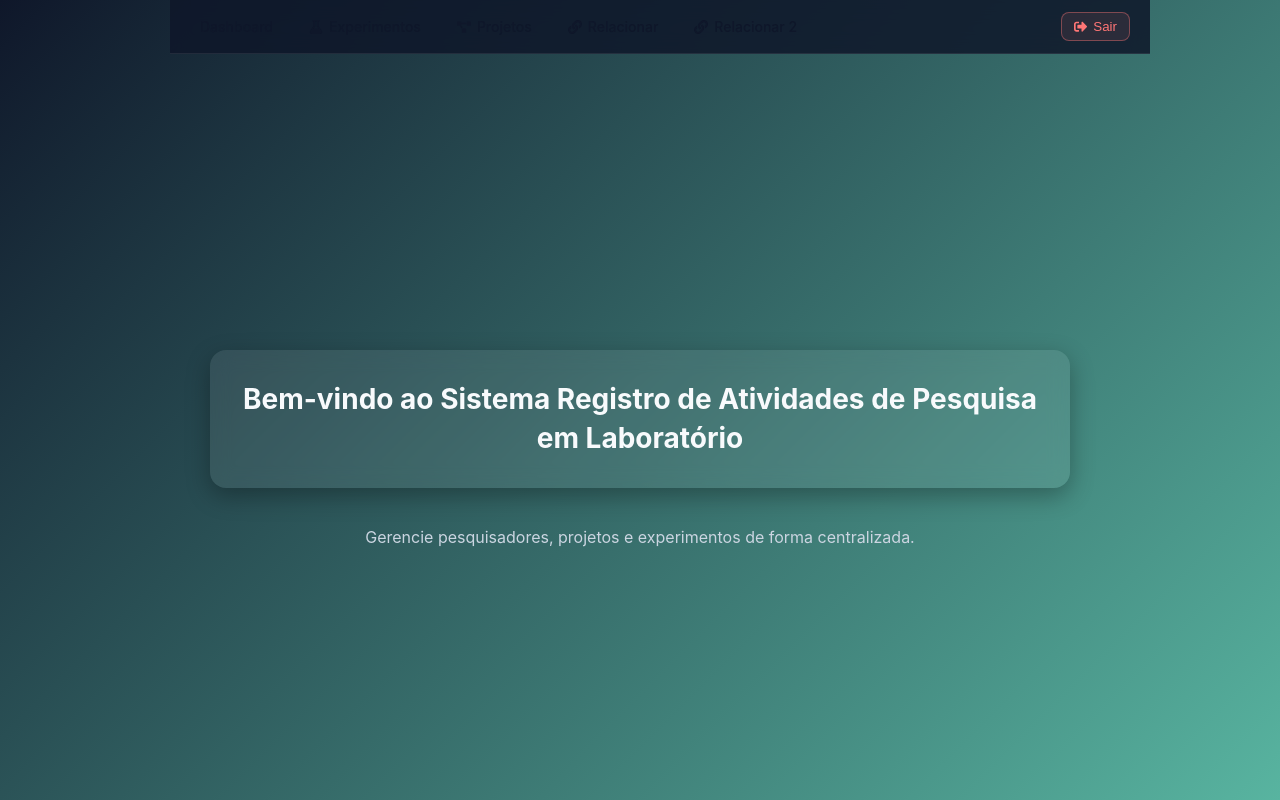
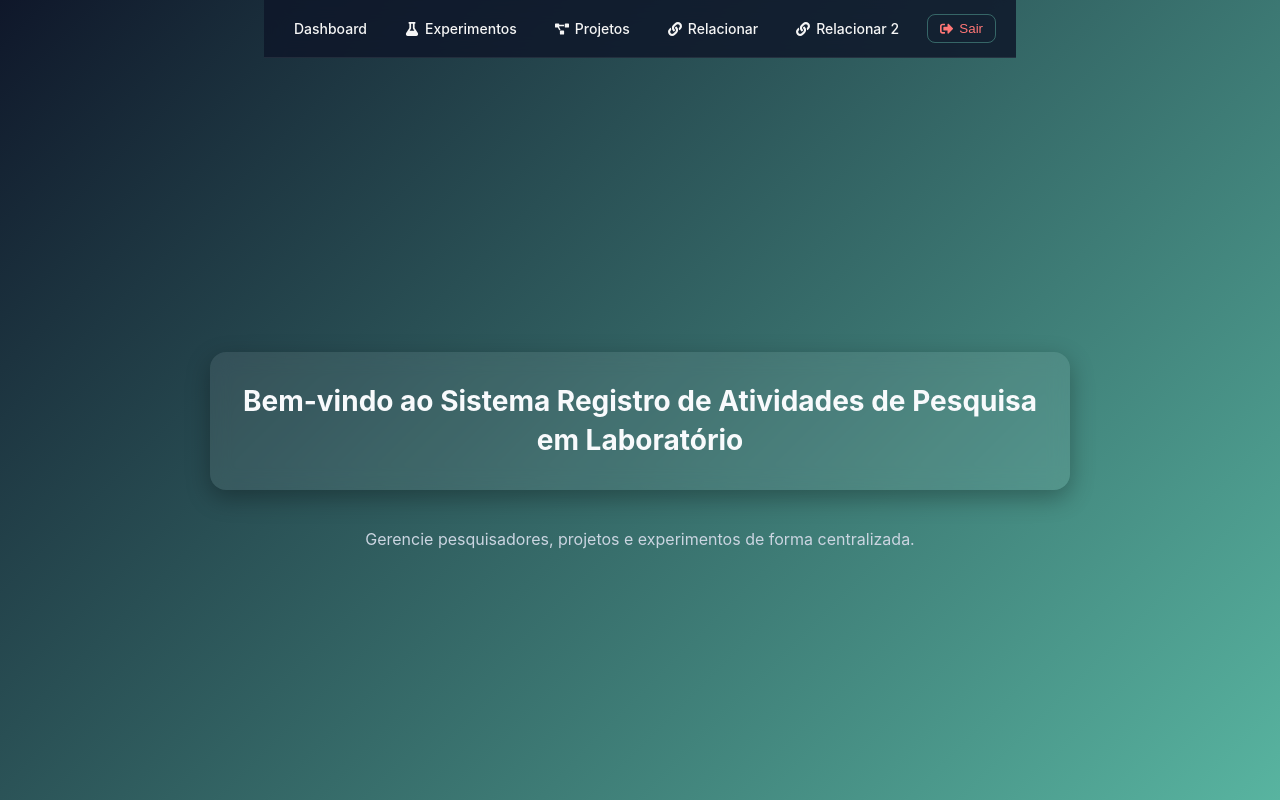
Before and after one commit to Andrey-DC-Silva/sysrapel-client, a React (Vite) app: page /dashboard in a window 1280 px wide. Built offline with nearby package versions, Linux system fonts and the light colour scheme; no server answers; sample sign-in values are in the browser's storage.

Commit message:
Update Navbar.css

```diff
--- a/src/components/Navbar.css
+++ b/src/components/Navbar.css
@@ -5,16 +5,13 @@
   --text: #e2e8f0;
 }
 
-/* NAVBAR */
 .navbar {
   display: flex;
-  width: 100%;
   max-width: 1200px;
   margin: 0 auto;
-
-  gap: 16px;
+  gap: 18px;
   align-items: center;
-  padding: 12px 20px;
+  padding: 14px 20px;
 
   position: sticky;
   top: 0;
@@ -23,75 +20,43 @@
   background: rgba(15, 23, 42, 0.85);
   backdrop-filter: blur(10px);
   border-bottom: 1px solid rgba(255,255,255,0.08);
-
   font-family: 'Inter', sans-serif;
 }
 
-/* LINKS */
 .nav-link {
-  color: var(--text);
+  color: whitesmoke;
   text-decoration: none;
   font-size: 14px;
   font-weight: 500;
-
   padding: 6px 10px;
   border-radius: 8px;
-
   display: flex;
   align-items: center;
   gap: 6px;
-
-  transition: all 0.2s ease;
+  transition: 0.2s;
 }
 
 .nav-link:hover {
-  background: rgba(108, 208, 186, 0.12);
-  color: var(--primary);
-  transform: translateY(-1px);
-}
-
-/* LINK ATIVO */
-.nav-link.active {
-  background: rgba(108, 208, 186, 0.2);
+  background: rgba(108, 208, 186, 0.15);
   color: var(--primary);
 }
 
-/* BOTÃO LOGOUT */
 .logout-button {
   margin-left: auto;
-
-  background: rgba(255, 118, 118, 0.1);
-  border: 1px solid rgba(255, 118, 118, 0.4);
+  background: transparent;
+  border: 1px solid rgba(108, 208, 186, 0.4);
   color: rgb(255, 118, 118);
-
   padding: 6px 12px;
   border-radius: 8px;
-
   cursor: pointer;
   font-weight: 500;
-
   display: flex;
   align-items: center;
   gap: 6px;
-
-  transition: all 0.2s ease;
+  transition: 0.2s;
 }
 
 .logout-button:hover {
-  background: rgb(255, 118, 118);
-  color: #fff;
-  transform: translateY(-1px);
+  background: var(--primary);
+  color: #0f172a;
 }
-
-/* RESPONSIVO */
-@media (max-width: 768px) {
-  .navbar {
-    flex-wrap: wrap;
-    gap: 10px;
-  }
-
-  .logout-button {
-    width: 100%;
-    justify-content: center;
-  }
-}
```
